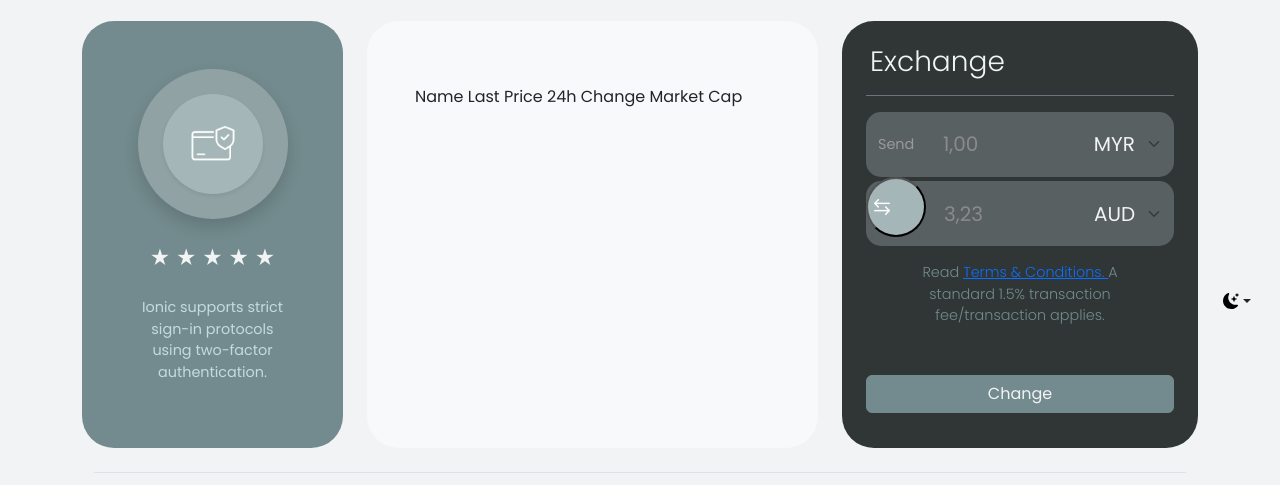
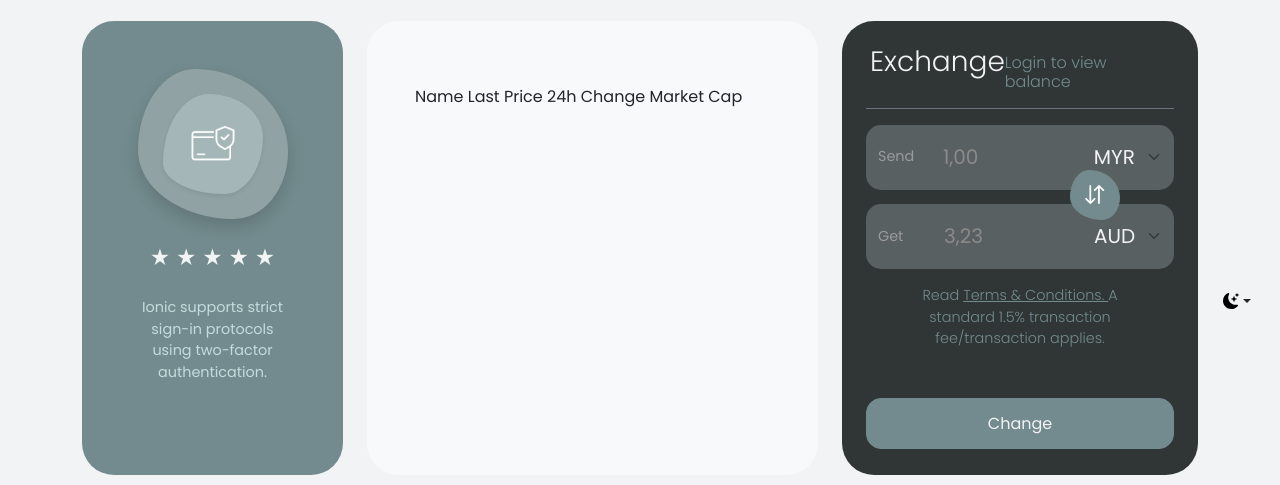
Before and after one commit to stephjohnsons/ionic, a website: page index.html in a window 1280 px wide. Shown: the part 462-947 px from the top of the page. Drawn offline with nearby package versions, Linux system fonts and the light colour scheme; files whose address does not match are found by name.

Commit message:
modified exchange card.

```diff
--- a/index.html
+++ b/index.html
@@ -93,7 +93,7 @@
               </span>
 
               <div class="dropdown ms-3">
-                <button class="btn btn-outline-dark dropdown-toggle" type="button" data-bs-toggle="dropdown" aria-expanded="false">
+                <button class="btn-secondary btn-outline-secondary dropdown-toggle btn-globe" type="button" data-bs-toggle="dropdown" aria-expanded="false">
                   <i class="bi-globe"></i>
                 </button>
                 <ul class="dropdown-menu">
@@ -150,7 +150,7 @@
               crypto institutions, now in the palm of your hands.
             </p>
 
-            <button type="button" class="btn btn-primary">
+            <button type="button" class="btn btn-primary cta-button">
               Get Started
             </button>
           </div>
@@ -159,6 +159,7 @@
 
       <!-- 2nd row -->
       <div class="row align-items-md-stretch">
+        <!-- 2nd row 1st card: Features -->
         <div class="col-md-3">
           <div class="h-100 p-5 text-bg-primary rounded-5 text-center">
             <div class="feature-circle-1 mb-4 m-auto d-flex justify-content-center align-items-center shadow">
@@ -175,6 +176,7 @@
           </div>
         </div>
 
+        <!-- 2nd row 2nd card: Table -->
         <div class="col-md-5">
           <div class="h-100 p-5 bg-body-tertiary rounded-5">
             <table class="table"></table>
@@ -194,10 +196,14 @@
           </div>
         </div>
 
+        <!-- 2nd row 3rd card: Exchange -->
         <div class="col-md-4">
           <div class="h-100 p-4 text-bg-secondary rounded-5">
-            <h3 class="px-1 mb-3" id="exchange-title">
+            <h3 class="px-1 mb-3 d-flex" id="exchange-title">
               Exchange
+              <span class="fs-6 text-secondary mt-2 ms-auto">
+                Login to view balance
+              </span>
             </h3>
             <form class="border-top pt-3 border-secondary">
               <div class="input-group">
@@ -215,9 +221,9 @@
               </div>
 
               <div class="exchange-btn">
-                <button class="exchange-circle m-auto">
+                <button class="btn btn-primary exchange-circle m-auto" type="button">
                   <img
-                    class="d-flex exchange-icon"
+                    class="d-flex m-auto exchange-icon"
                     src="/img/exchange.png"
                     alt="exchange-icon">
                 </button>
@@ -246,7 +252,7 @@
                 A standard 1.5% transaction fee/transaction applies.
             </p>
             <div class="d-grid">
-              <button class="btn btn-primary" type="button">Change</button>
+              <button class="btn btn-primary change-button" type="button">Change</button>
             </div>
           </div>
         </div>
--- a/styles/styles.css
+++ b/styles/styles.css
@@ -8,6 +8,11 @@
    --highlight: #738b8e;
    --feature-circle-size-1: 150px;
    --feature-circle-size-2: 100px;
+}
+
+/* Navbar */
+.btn-globe {
+  border-radius: 74% 26% 68% 32% / 49% 43% 57% 51% ;
 }
 
 /* Overlapping Avatar */
@@ -29,18 +34,29 @@
   border: solid 2.2px #f2f3f5;
 }
 
+.cta-button {
+  padding: 0.8em 1.6em;
+}
+
+.change-button {
+  padding: 0.8em 1.6em;
+  border-radius: 15px;
+  margin-bottom: 2px;
+}
+
+/* Feature */
 .feature-circle-1 {
   width: var(--feature-circle-size-1);
   height: var(--feature-circle-size-1);
   background-color: #91a2a4;
-  border-radius: 50%;
+  border-radius: 38% 62% 36% 64% / 54% 55% 45% 46%;
 }
 
 .feature-circle-2 {
   width: var(--feature-circle-size-2);
   height: var(--feature-circle-size-2);
   background-color: #a5b6b8;
-  border-radius: 50%;
+  border-radius: 46% 54% 39% 61% / 69% 43% 57% 31% ;
 }
 
 .feature-icon {
@@ -59,18 +75,23 @@
 }
 
 /* Exchange card */
-.exchange-icon {
-  width: 1em;
-  filter: invert(1);
+.exchange-btn {
+  margin: -20px;
 }
 
 .exchange-circle {
-  width: 60px;
-  height: 60px;
-  background-color: #a5b6b8;
-  border-radius: 50%;
-  position: absolute;
-  z-index: 1;
+  width: 50px;
+  height: 50px;
+  border-radius: 38% 62% 36% 64% / 54% 55% 45% 46%;
+  position: relative;
+  left: 14em;
+  z-index: 99;
+}
+
+.exchange-icon {
+  width: 1.2em;
+  transform: rotate(90deg);
+  filter: invert(100);
 }
 
 #exchange-title {
@@ -91,6 +112,12 @@ input[id=currency-exchange] {
   border: none;
 }
 
+input[id=currency-exchange]:focus {
+  color: inherit;
+  background-color: #596061;
+  border: none;
+}
+
 input[id=currency-exchange]::placeholder {
   color: #8f8f8fe6;
 }
```
Also changed, not shown: scss/custom.css.
